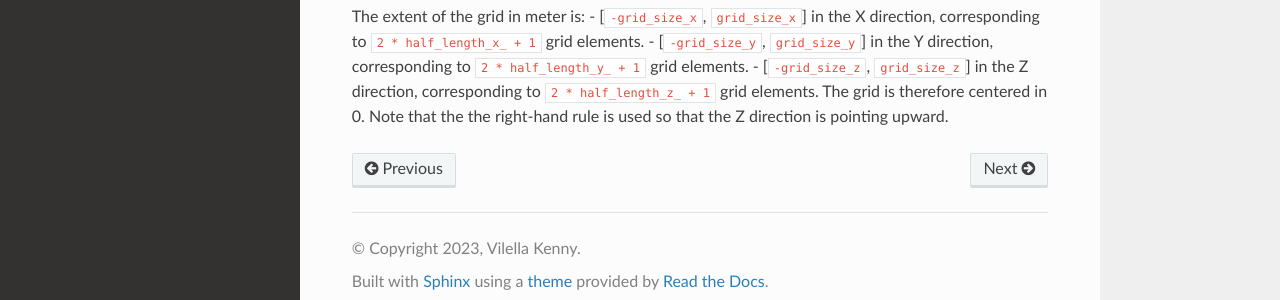
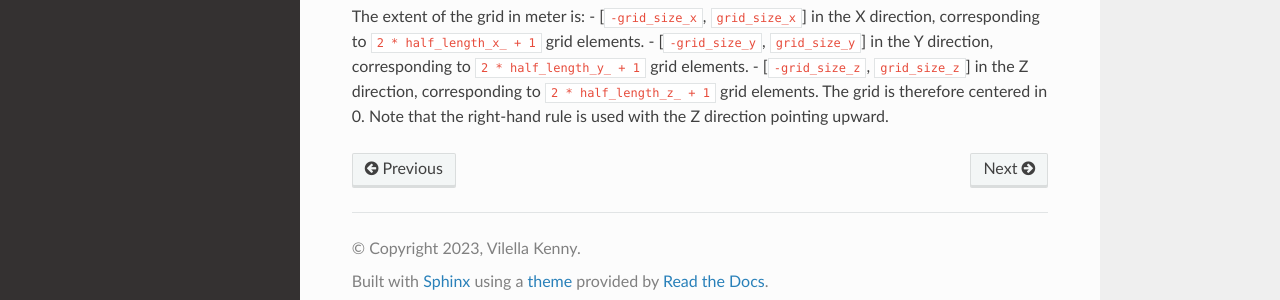
Before and after one commit to KennyVilella/soil_dynamics_cpp, a Sphinx documentation site: the page built from docs/grid.rst, in a window 1280 px wide and 1080 px high. Shown: the part 762-1062 px from the top of the window. Built offline with Sphinx 7.4.7 and the Read the Docs theme 2.0.0, drawn with Linux system fonts in a browser that asks for light colours.

Commit message:
[corrected] grid documentation

```diff
--- a/docs/grid.rst
+++ b/docs/grid.rst
@@ -25,4 +25,4 @@ The extent of the grid in meter is:
 - [:code:`-grid_size_y`, :code:`grid_size_y`] in the Y direction, corresponding to :code:`2 * half_length_y_ + 1` grid elements.
 - [:code:`-grid_size_z`, :code:`grid_size_z`] in the Z direction, corresponding to :code:`2 * half_length_z_ + 1` grid elements.
 The grid is therefore centered in 0.
-Note that the the right-hand rule is used so that the Z direction is pointing upward.
+Note that the right-hand rule is used with the Z direction pointing upward.
```
